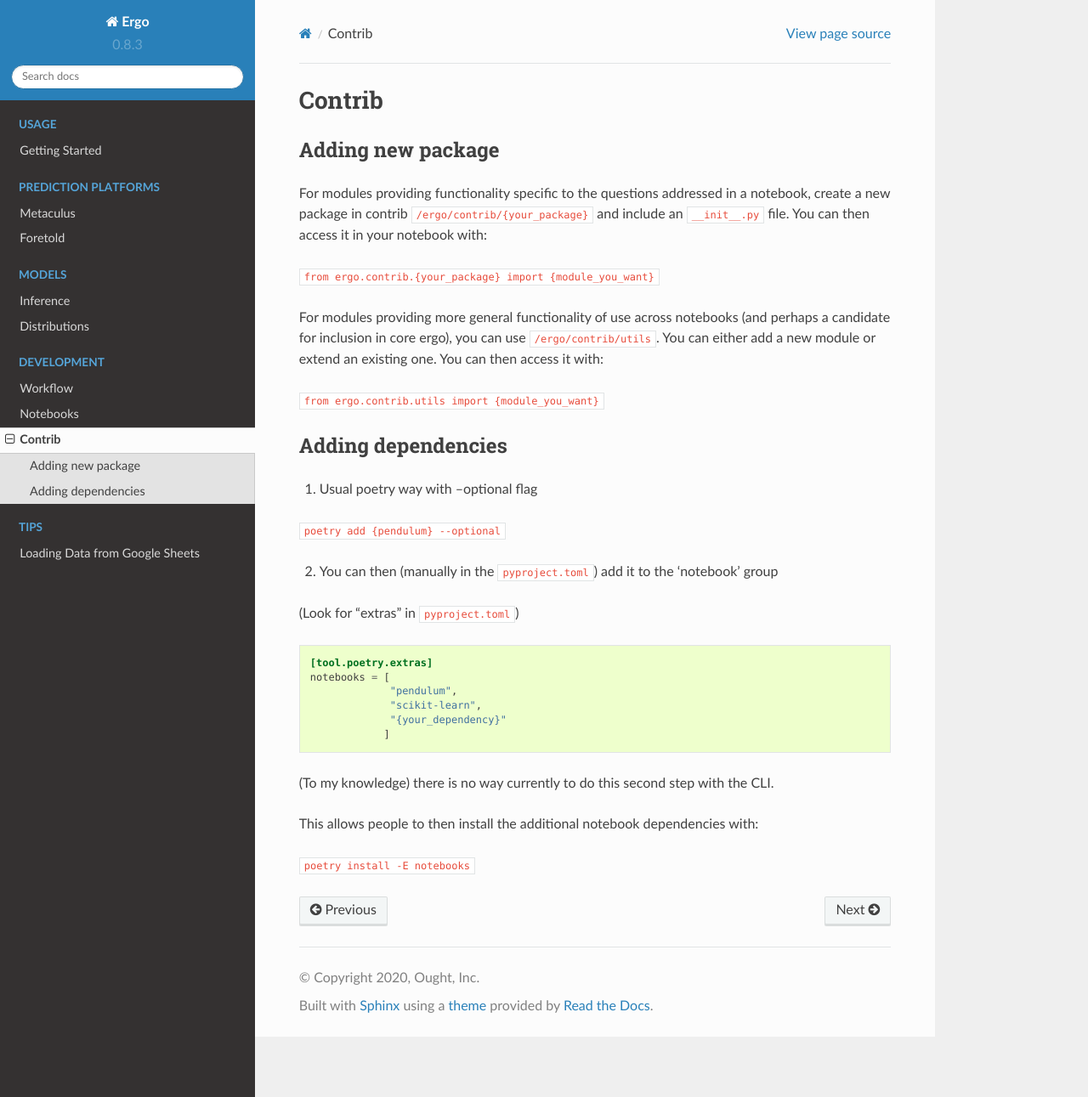
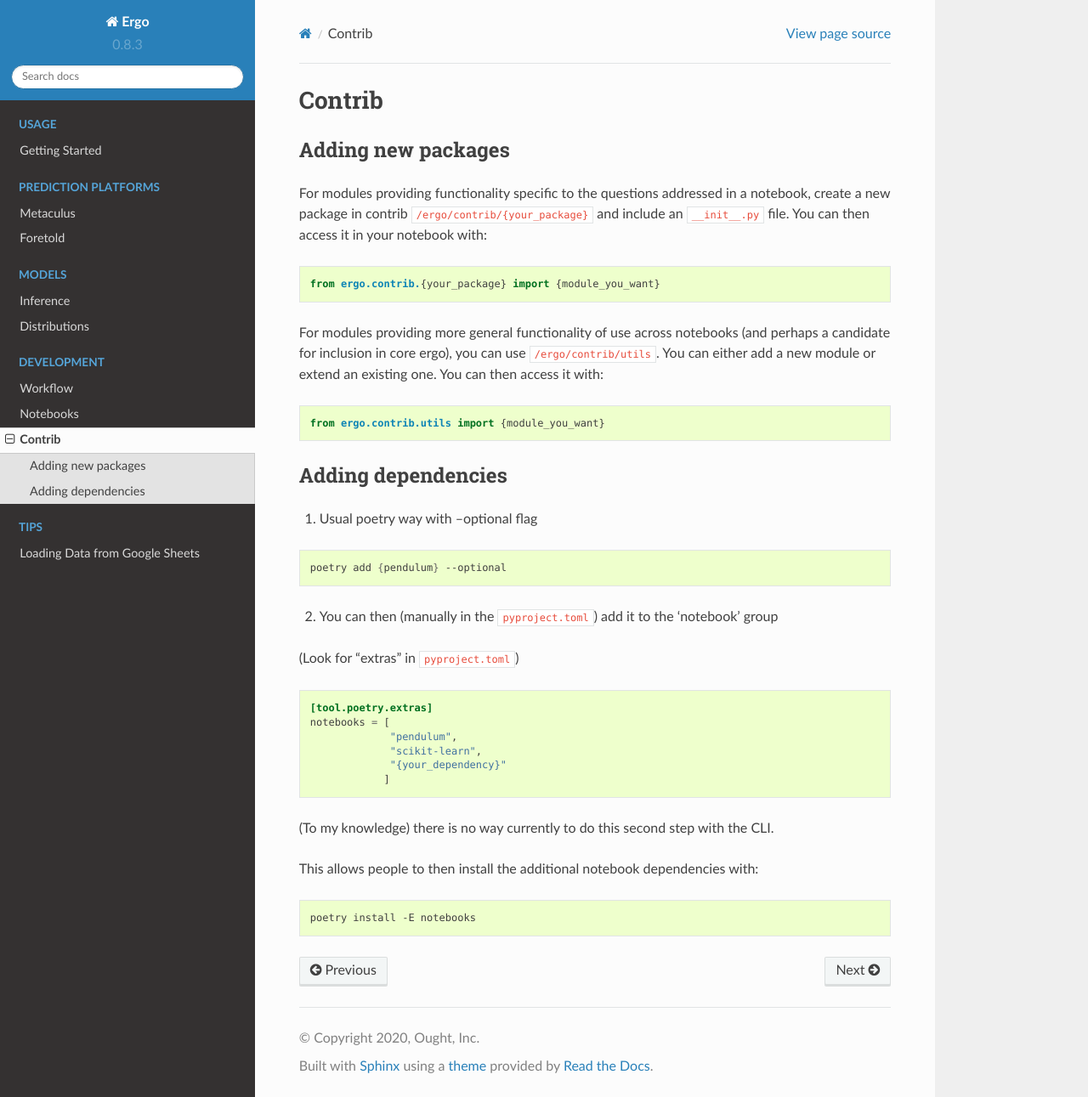
Before and after one commit to oughtinc/ergo, a Sphinx documentation site: the page built from docs/contrib.rst, in a window 1280 px wide and 1291 px high. Shown: the whole window at 85% size. Built offline with Sphinx 7.4.7 and the Read the Docs theme 2.0.0, drawn with Linux system fonts in a browser that asks for light colours.

Commit message:
used code blocks and fixed typo

```diff
--- a/docs/contrib.rst
+++ b/docs/contrib.rst
@@ -1,29 +1,35 @@
 Contrib
 =======
 
-Adding new package
-------------------
+Adding new packages
+-------------------
 
 For modules providing functionality specific to the questions
 addressed in a notebook, create a new package in contrib
 ``/ergo/contrib/{your_package}`` and include an ``__init__.py``
 file. You can then access it in your notebook with:
 
-``from ergo.contrib.{your_package} import {module_you_want}``
+.. code-block:: python
+
+   from ergo.contrib.{your_package} import {module_you_want}
 
 For modules providing more general functionality of use across
 notebooks (and perhaps a candidate for inclusion in core ergo), you
 can use ``/ergo/contrib/utils``. You can either add a new module or
 extend an existing one. You can then access it with:
 
-``from ergo.contrib.utils import {module_you_want}``
+.. code-block:: python
+
+   from ergo.contrib.utils import {module_you_want}
 
 Adding dependencies
 -------------------
 
 1. Usual poetry way with --optional flag
 
-``poetry add {pendulum} --optional``
+.. code-block:: bash
+
+   poetry add {pendulum} --optional
 
 2. You can then (manually in the ``pyproject.toml``) add it to the
    'notebook' group
@@ -45,4 +51,6 @@ with the CLI.
 
 This allows people to then install the additional
 notebook dependencies with:
-``poetry install -E notebooks``
+.. code-block:: bash
+
+   poetry install -E notebooks
```
